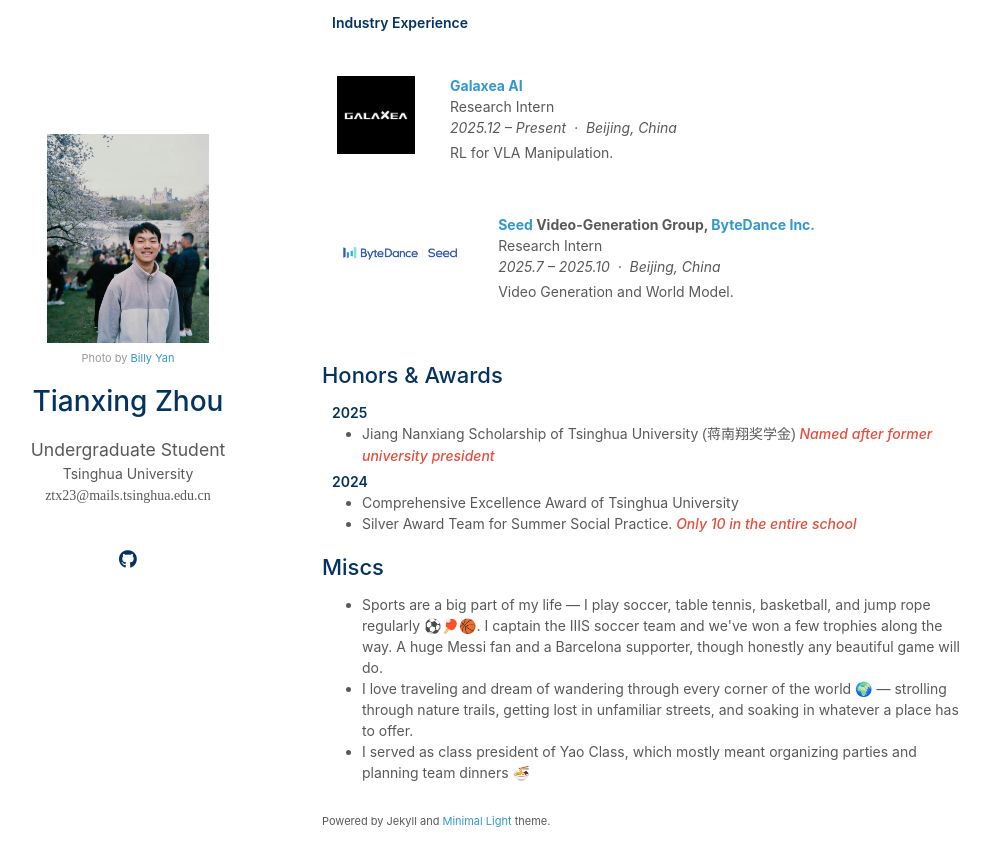
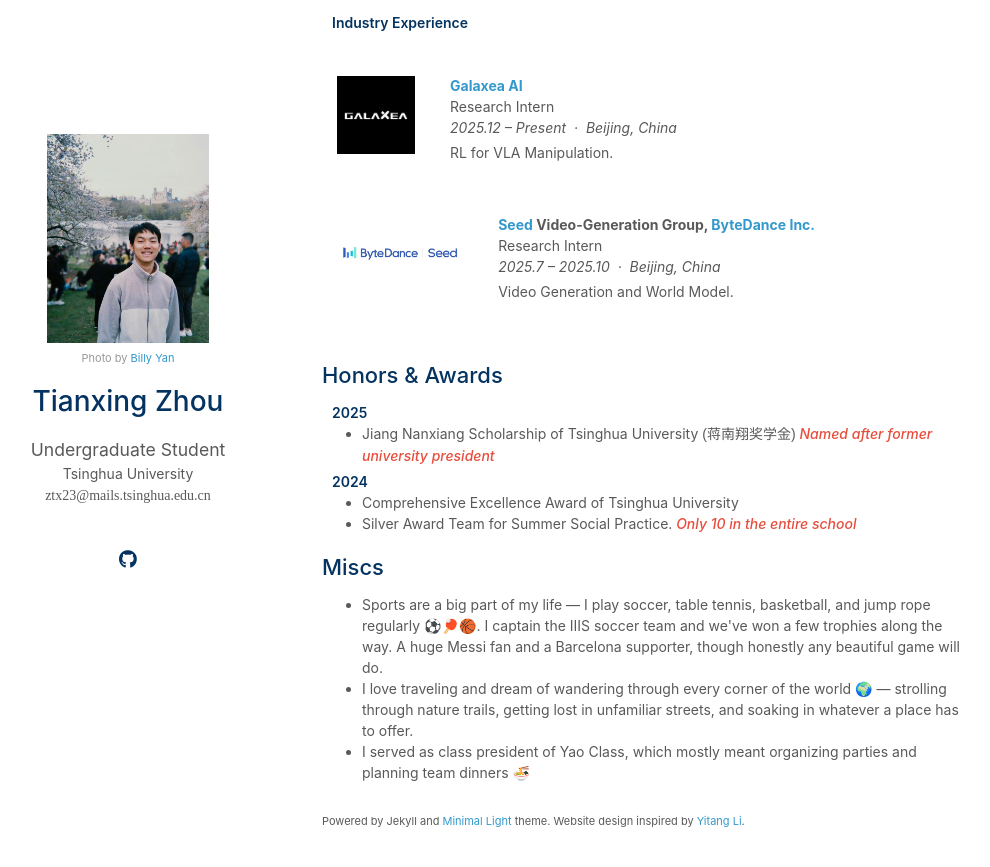
Before and after one commit to ZTX2021/ztx2021.github.io, a Jekyll site: the page built from index.md, in a window 1280 px wide and 900 px high, scrolled down 1818 px. Shown: the top 867 px of the window, without its empty margins (148-1138 px from the left). Built offline with Jekyll 4.4.1, drawn with Linux system fonts in a browser that asks for light colours; a style sheet for code colours, icons or effects is not loaded; our own code applies the rules of GitHub Pages for plain Markdown files.

Commit message:
inspired by Yitang Li

```diff
--- a/_layouts/homepage.html
+++ b/_layouts/homepage.html
@@ -122,7 +122,7 @@
       <br>
 
       {% if site.enable_footnote %}
-      <p><small>Powered by Jekyll and <a href="https://github.com/yaoyao-liu/minimal-light" target="_blank" rel="noopener">Minimal Light</a> theme.</small></p>
+      <p><small>Powered by Jekyll and <a href="https://github.com/yaoyao-liu/minimal-light" target="_blank" rel="noopener">Minimal Light</a> theme. Website design inspired by <a href="https://liyitang22.github.io/" target="_blank" rel="noopener">Yitang Li</a>.</small></p>
       {% endif %}
 
       </section>
```
